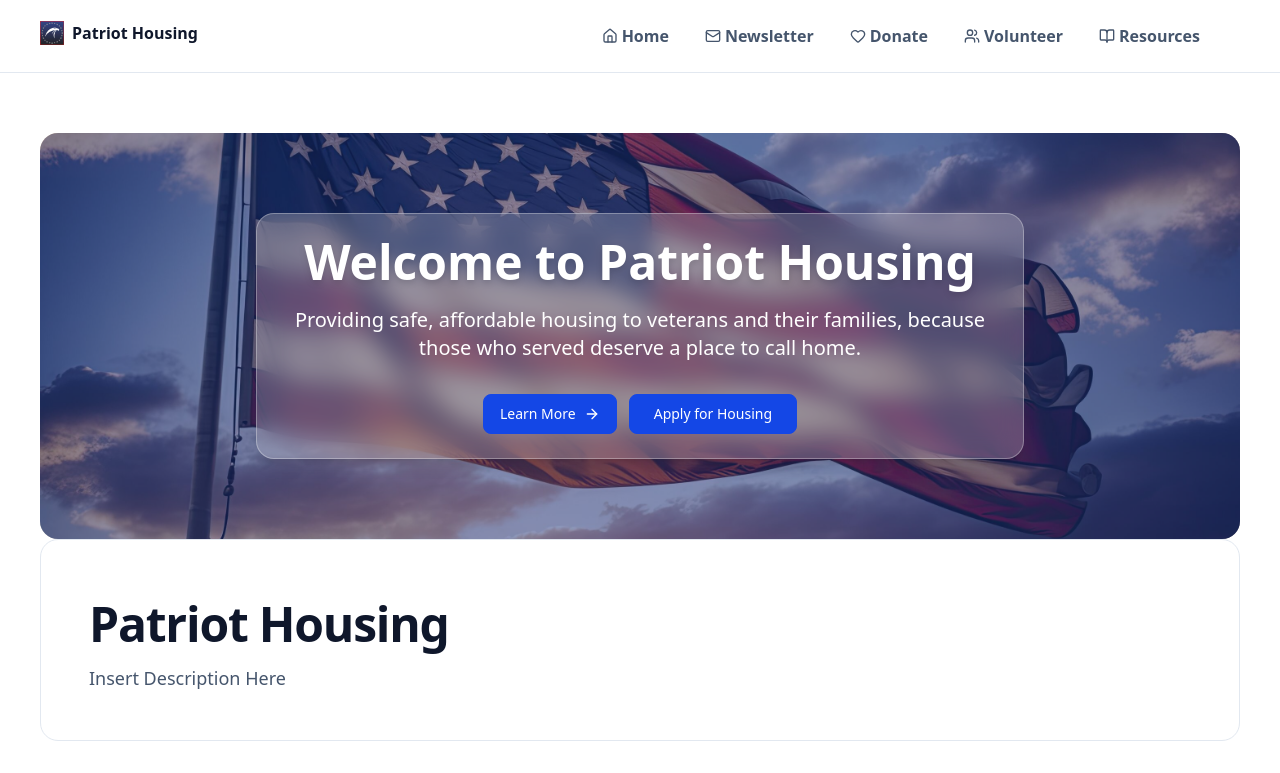
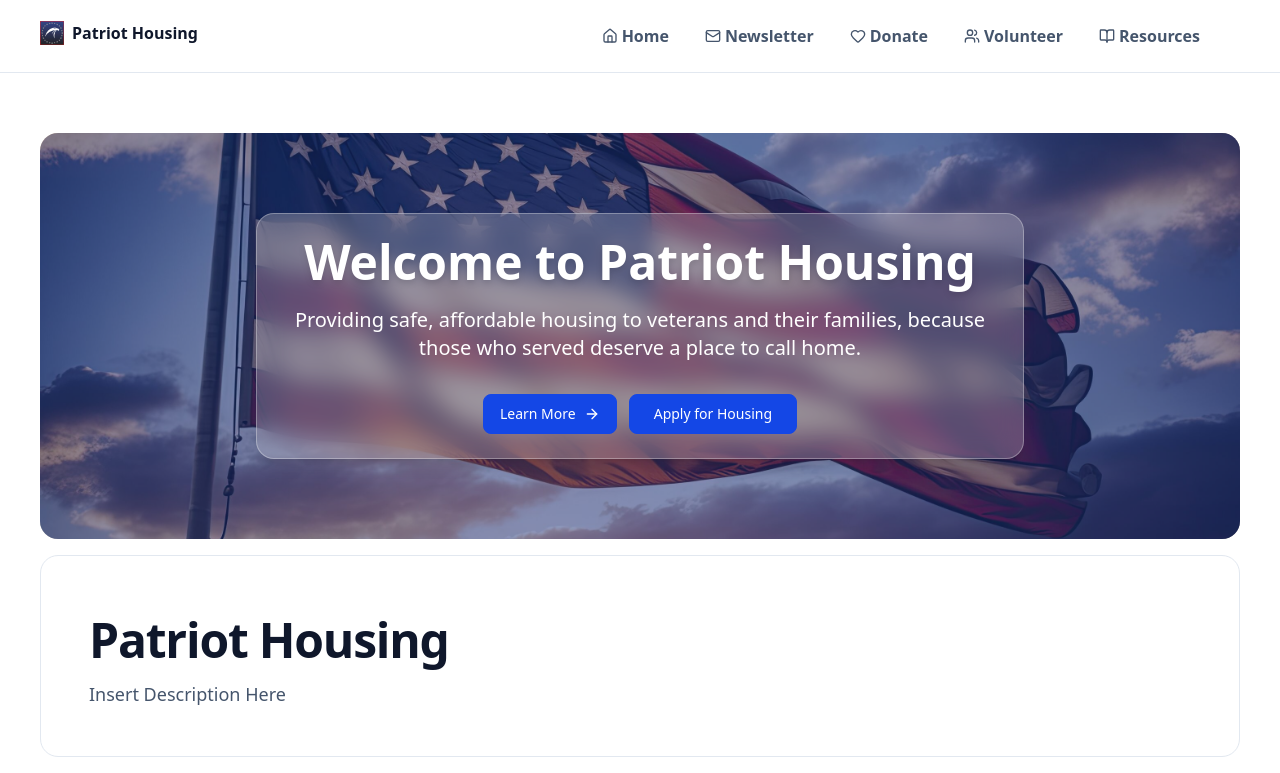
Before and after one commit to ktp-usc/patriot-housing, a Next.js app: page / in a window 1280 px wide. Shown: the top 773 px of the page. Built offline with nearby package versions, Linux system fonts and the light colour scheme.

Commit message:
added gap for main page

```diff
--- a/app/page.tsx
+++ b/app/page.tsx
@@ -8,7 +8,7 @@ export default function Home() {
     <div className="min-h-screen bg-white text-slate-900">
       <Header />
 
-      <main className="mx-auto w-full max-w-7xl px-6 py-10 md:px-10 md:py-15">
+      <main className="mx-auto w-full max-w-7xl px-6 py-10 md:px-10 md:py-15 flex flex-col space-y-4">
 
         <section className="relative overflow-hidden px-4 py-20 bg-[url('/images/backgroundImage.jpg')] bg-cover bg-center rounded-2xl drop-shadow-amber-100 ">
           {/* Overlay (tint) */}
```
